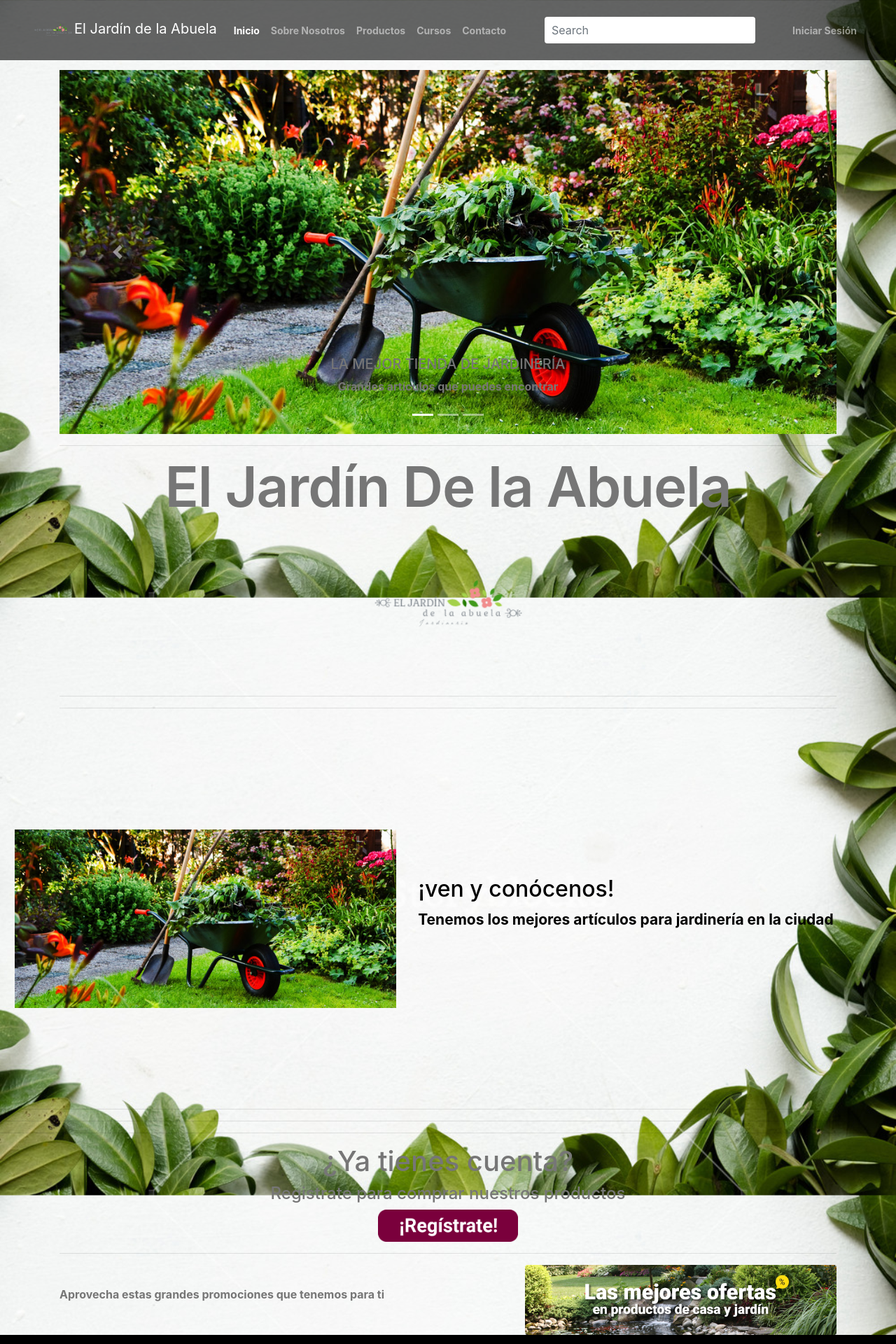
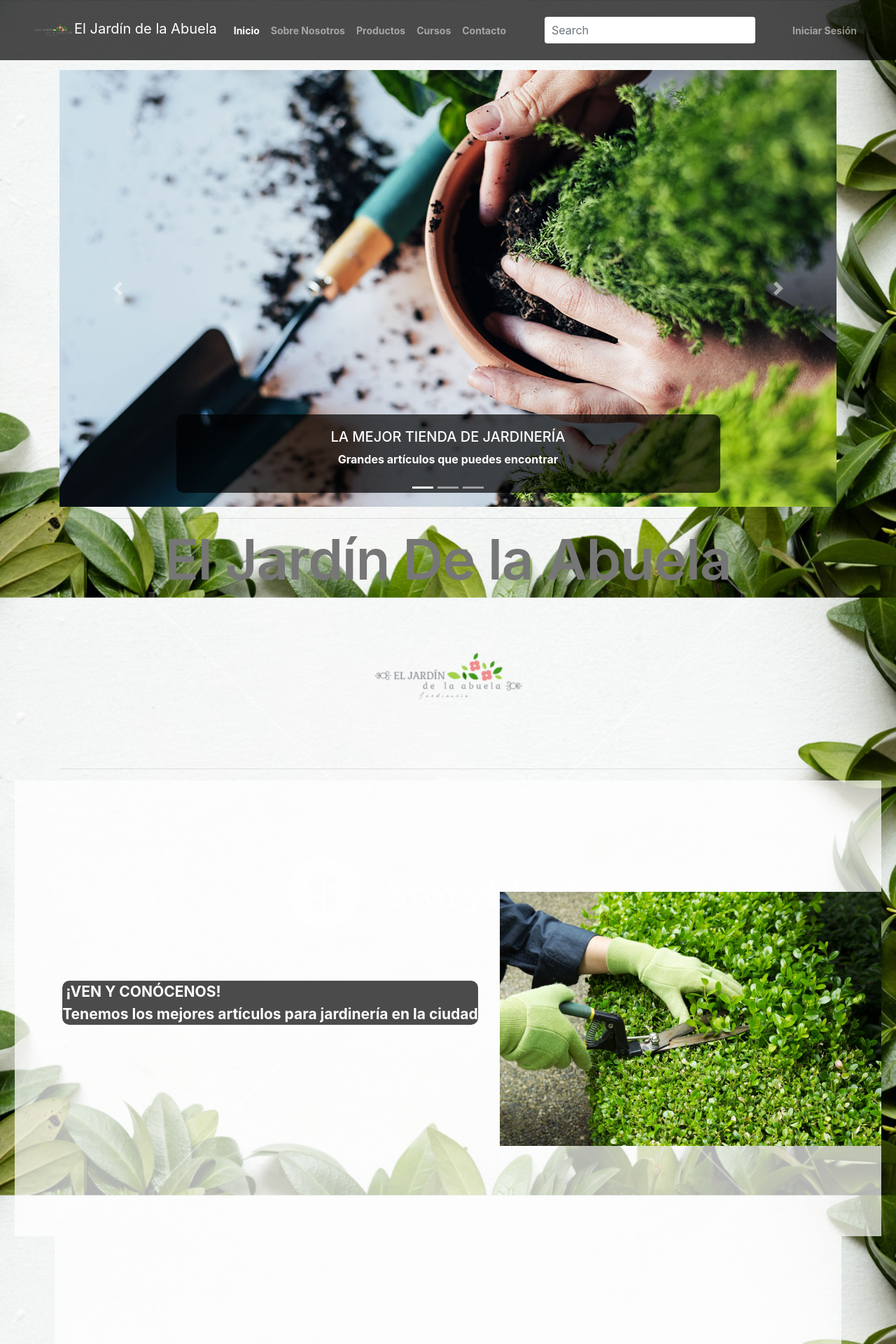
Before and after one commit to sebasio3k/Jardin, a PHP site: page /1_index.html in a window 1280 px wide. Shown: the top 1920 px of the page at 70% size. Run offline with PHP 8.4, Linux system fonts and the light colour scheme.

Commit message:
Se agregó el icono a la pestaña, bien 1(parallax),3,3_2,4(letras,7 login validado, se creo valjs para sustituir a validar.js, documentacion de estilos.css),

```diff
--- a/12_cuenta.html
+++ b/12_cuenta.html
@@ -119,7 +119,7 @@
 	<div class="container pad">
 		<!-- RENGLON -->
 	 	<div class="row justify-content-center">
-			<div class="col-xs-12 align-self-center">
+			<div class="col-sm-12 align-self-center">
 				<!-- Titulo Carrito-->
 				<h1 class="titulo text-center">Mis Inscripciones</h1>
 			</div>
--- a/1_index.html
+++ b/1_index.html
@@ -10,6 +10,8 @@
 	<!-- /Bootstrap -->
 	<!-- hoja de estilos2 para barra busqueda -->
 	<link rel="stylesheet" href=".\CSS\estilos2.css">
+	<!-- ICONO EN LA PESTAÑA -->
+	<link rel="shortcur icon" href=".\img\icon.png">
 
 </head>
 <body class="mibody">
@@ -99,12 +101,10 @@
 			</div>
 		</div>
 	</header>
-
 	<!-- MAIN -->
 	<div class="container">
 		<!-- Carrousel -->
 		<div class="bd-example pad">
-
 		<!-- <input type="search" placeholder="Buscar . . ." id="inputBusqueda"> -->
 			<div id="carouselExampleCaptions" class="carousel slide" data-ride="carousel">
 			    <ol class="carousel-indicators">
@@ -114,10 +114,10 @@
 			    </ol>
 			    <div class="carousel-inner">
 			    	<div class="carousel-item active">
-			        	<img src="./img/b2.jpg" class="d-block w-100" alt="...">
-			        	<div class="carousel-caption d-none d-md-block">
-			          		<h5>LA MEJOR TIENDA DE JARDINERÍA</h5>
-			          		<p>Grandes art&iacute;culos que puedes encontrar</p>
+			        	<img src="./img/c6.jpg" class="d-block w-100" alt="...">
+			        	<div class="carousel-caption d-none d-md-block blurb">
+			          		<h5 class="w">LA MEJOR TIENDA DE JARDINERÍA</h5>
+			          		<p class="w">Grandes art&iacute;culos que puedes encontrar</p>
 			        	</div>
 			      	</div>
 			      	<div class="carousel-item">
@@ -125,9 +125,9 @@
 			      	</div>
 			      	<div class="carousel-item">
 			        	<img src="./img/3.png" class="d-block w-100" alt="...">
-			        	<div class="carousel-caption d-none d-md-block">
-			          		<h5>APRENDE CON NUESTROS CURSOS</h5>
-			 		         <p>Pre&aacute;rate con los cursos y cuida tu jard&iacute;.</p>
+			        	<div class="carousel-caption d-none d-md-block blurb">
+			          		<h5 class="w">APRENDE CON NUESTROS CURSOS</h5>
+			 		         <p class="w">Pre&aacute;rate con los cursos y cuida tu jard&iacute;n.</p>
 			 	       </div>
 			    	</div>
 			    </div>
@@ -143,8 +143,8 @@
 		</div>
 		<hr>
 	</div>
+	<!-- Titulo -->
 	<div class="container">
-		<!-- Titulo -->
 	 	<div class="row justify-content-center">
 			<div class="col-xs-12 ">
 				<h1 class="titulo text-center">El Jard&iacute;n De la Abuela</h1>
@@ -157,26 +157,29 @@
 			</div>
 		</div>
 		<hr>
-
-		<hr>
 	</div>
+	<!-- IMAGEN PARALLAX -->
 	<div class="container-fluid">
 		<div class="row justify-content-center ">
 			<div class="smallscreen">
-  				<img class="img-fluid" src="./img/b2.jpg">
+  				<img class="img-fluid" src="./img/jard2.jpeg">
   				<!-- <h2 class="b">¡ven y con&oacute;cenos!</h2>
         		<p class="b">Tenemos los mejores artículos para jardinería en la ciudad</p> -->
 			</div>
-			<div class="content right illustration_01 img-fluid">
-        		<br>
-        		<br>
+			<div class="content left illustration_01 img-fluid blurw">
         		<br>
         		<br>
         		<br>
 				<br>
-        		<h2 class="b">¡ven y con&oacute;cenos!</h2>
-        		<p class="b">Tenemos los mejores artículos para jardinería en la ciudad</p>
+        		<br>
+        		<br>
+        		<br>
+				<br>
+        		<p class="blurb">&nbsp;¡VEN Y CONÓCENOS! <br>
+        		Tenemos los mejores artículos para jardinería  en la ciudad</p>
     			<br>
+				<br>
+				<br>
 				<br>
 				<br>
 				<br>
@@ -185,15 +188,98 @@
     		</div>
 		</div>
 	</div>
-		<div class="row" justify-content-center>
+	<!-- IMAGEN PARALLAX -->
+	<div class="container-fluid">
+		<div class="row justify-content-center ">
+			<div class="smallscreen">
+  				<img class="img-fluid" src="./img/4.jpg">
+  				<!-- <h2 class="b">¡ven y con&oacute;cenos!</h2>
+        		<p class="b">Tenemos los mejores artículos para jardinería en la ciudad</p> -->
+			</div>
+			<div class="content right illustration_02 img-fluid blurw">
+        		<br>
+        		<br>
+        		<br>
+				<br>
+        		<br>
+        		<br>
+        		<br>
+				<br>
+        		<p class="blurb">&nbsp;¡CONTAMOS CON SERVICIOS DE JARDINERÍA! <br>
+        		Anímate y pregunta por ellos.</p>
+    			<br>
+				<br>
+				<br>
+				<br>
+				<br>
+				<br>
+				<br>
+				<br>
+    		</div>
+		</div>
+	</div>
+	<!-- IMAGEN PARALLAX -->
+	<div class="container-fluid">
+		<div class="row justify-content-center ">
+			<div class="smallscreen">
+  				<img class="img-fluid" src="./img/c3.jpg">
+  				<!-- <h2 class="b">¡ven y con&oacute;cenos!</h2>
+        		<p class="b">Tenemos los mejores artículos para jardinería en la ciudad</p> -->
+			</div>
+			<div class="content right illustration_03 img-fluid blurw">
+        		<br>
+        		<br>
+        		<br>
+				<br>
+        		<br>
+        		<br>
+        		<br>
+				<br>
+        		<p class="blurb">&nbsp;¡TÚ TAMBIÉN PUEDES HACERLO! <br>
+        		Convertir tu jardín en un maravilloso lugar de tu hogar.</p>
+    			<br>
+				<br>
+				<br>
+				<br>
+				<br>
+				<br>
+				<br>
+				<br>
+    		</div>
+		</div>
+	</div>
+	<!-- IMAGEN PARALLAX -->
+	<div class="container-fluid">
+		<div class="row justify-content-center ">
+			<div class="smallscreen">
+  				<img class="img-fluid" src="./img/b2.jpg">
+  				<!-- <h2 class="b">¡ven y con&oacute;cenos!</h2>
+        		<p class="b">Tenemos los mejores artículos para jardinería en la ciudad</p> -->
+			</div>
+			<div class="content left illustration_04 img-fluid blurw">
+        		<br>
+        		<br>
+        		<br>
+				<br>
+        		<br>
+        		<br>
+        		<br>
+				<br>
+        		<p class="blurb">&nbsp;¡Aprovecha nuestras promociones! <br>
+        		y adquiere grandes productos sólo para ti y tu hogar.</p>
+    			<br>
+				<br>
+				<br>
+				<br>
+				<br>
+				<br>
+				<br>
+				<br>
+    		</div>
+		</div>
+	</div>
 
-		</div>
-		<hr>
-
-		<hr>
-		<hr>
-
-
+<hr>
 	<div class="container">
 		<!-- Centro -->
 		<div class="row justify-content-center">
@@ -212,14 +298,14 @@
 			</div>
 		</div>
 		<hr>
-		<div class="row align-items-center">
+		<!-- <div class="row align-items-center">
 			<div class="col-xs-12 col-sm-6 col-md-7">
 				<p>Aprovecha estas grandes promociones que tenemos para ti</p>
 			</div>
 			<div class="col-xs-12 col-sm-6 col-md-5">
 				<img src=".\img\b4.png" class="img-fluid" alt="Responsive image" width="500" height="137">
 			</div>
-		</div>
+		</div>	 -->
 	</div>
 	<!-- FOOTER -->
 	<footer class="mifooter">
--- a/CSS/estilos.css
+++ b/CSS/estilos.css
@@ -1,9 +1,20 @@
+/*PADDING----------------------------------------------------------------------------------------------------*/
 /*Eliminamos los margenes y paddings que agrega el navegador por defecto*/
 * {
   padding: 0;
   margin: 0;
 }
 
+.pad{
+  padding-top: 100px;
+}
+
+.pad2{
+  padding-top: 85px;
+
+}
+
+/*BODY-----------------------------------------------------------------------------------------------------------*/
 .mibody {
 	background-image: url("./w.jpg");
 	background-attachment: fixed;
@@ -20,6 +31,10 @@
 	text-decoration-color: #000000;
 }
 
+.colorbg {
+  background: rgba(0,0,0,0.1);
+}
+
 /*para la barra de busqueda-----------------------------------------------------------*/
 
 
@@ -28,6 +43,7 @@
 /*--------------------------------------------------------------------------------*/
 
 
+/*TEXTO---------------------------------------------------------------------------------------------------------*/
 /*Agregamos margenes inferiores a los parrafos*/
 p {
   margin-bottom: 20px;
@@ -47,9 +63,6 @@ p {
 .b{
 	 color: #000000;
 }
-.textcolorb{
-	 color: #000000;
-}
 
 .bgblanco{
 	background-color: #ffffff;
@@ -67,14 +80,27 @@ p {
 	text-align: center;
 }
 
-.pad{
-	padding-top: 100px;
+
+/*.trans {
+  opacity: 0.5;
+}*/
+
+.blurb{
+  background: rgba(0,0,0,0.7);
+  color: #FFFFFF;
+  border-radius: 10px 10px 10px 10px;
+  -moz-border-radius: 10px 10px 10px 10px;
+  -webkit-border-radius: 10px 10px 10px 10px;
+  border: 0px solid #000000;
 }
 
-.pad2{
-	padding-top: 85px;
+.blurw{
+  background: rgba(255,255,255,0.7);
+  color: #000000;
+}
 
-}
+
+/*BARRA DE NAVEGACION----------------------------------------------------------------------------------------------*/
 
 ul {
 	/*text-align: justify;*/
@@ -106,12 +132,9 @@ a{
 	color:  #2e86c1 ;
 }
 
-.colorbg {
-	background: rgba(0,0,0,0.7);
-}
 
 header {
-  background: rgba(0,0,0,0.6);
+  background: rgba(0,0,0,0.7);
   width: 100%;
   position: fixed;
   z-index: 100;
@@ -156,7 +179,10 @@ nav ul li a {
 
 /*evento hover para cambiar fondo cuando se pase el mouse sobre elemento*/
 nav ul li:hover {
-  background: #3ead47;
+  background: rgba(255,217,142,0.8);
+ /* background: #ebefd0;*/
+
+  /*#3ead47*/
 }
 
 .contenido {
@@ -171,7 +197,7 @@ nav ul li:hover {
 
 /* */
 
-/* Carrusel */
+/* Carrusel----------------------------------------------------------------------------------------------------- */
 .slider{
 	width: 95%;
 	margin: auto;
@@ -210,6 +236,9 @@ nav ul li:hover {
 	100% {margin-left: -300%}
 }
 
+
+/*TABLAS-------------------------------------------------------------------------------------------------------*/
+
 .tablaUser tr:nth-child(odd) {
     background-color:#f2f2f2;
 }
@@ -232,9 +261,7 @@ nav ul li:hover {
 }
 
 
-/*SCENE--------------------------------------------------------------------*/
-
-/**/
+/*IMAGEN PARALLAX-----------------------------------------------------------------------------------------*/
 
 /*PARALLAX*/
 
@@ -251,11 +278,54 @@ nav ul li:hover {
   background-position: 0 50%;
 }
 
+.right2 {
+  padding: 1.618em 6.472em 3.236em 111%;
+  background-position: 0 50%;
+}
+
+/*IMAGENES A PONER*/
 .illustration_01 {
   /*background-color: #FFFFFF;*/
+  background-image: url("../img/jard2.jpeg");
+}
+
+.illustration_02 {
+  background-image: url("../img/4.jpg");
+}
+
+.illustration_03 {
+  background-image: url("../img/c3.jpg");
+}
+
+.illustration_04 {
   background-image: url("../img/b2.jpg");
 }
 
+.illustration_05 {
+  background-image: url("../img/b5.jpg");
+}
+
+.illustration_06 {
+  background-image: url("../img/jard1.jpg");
+}
+
+.caption1 {
+  position: absolute;
+  right: 15%;
+  left: 15%;
+  z-index: 10;
+  padding-top: 20px;
+  padding-bottom: 20px;
+  color: #fff;
+  text-align: center;
+  bottom: -85%;
+}
+
+.illustration_0 {
+  background-image: url("../img/.png .jpg");
+}
+
+/*Para hacerlo responsive*/
 .smallscreen {
   display: none;
 }
@@ -338,5 +408,4 @@ nav ul li:hover {
   }
 }
 
-
 /**/
--- a/JS/buscador.js
+++ b/JS/buscador.js
@@ -11,7 +11,7 @@ $("#inputBusqueda").keyup(function(){
 	if ($("#inputBusqueda").val() == ""){
 		$("header").css({
 			"height": "auto",
-			"background": "rgba(0,0,0,0.6)"
+			"background": "rgba(0,0,0,0.7)"
 		})
 
 		$("#search").hide()
@@ -27,7 +27,7 @@ $("#inputBusqueda").keyup(function(){
 function foco(){
 	$("header").css({
 			"height": "auto",
-			"background": "rgba(0,0,0,0.6)"
+			"background": "rgba(0,0,0,0.7)"
 		})
 
 		$("#search").hide()
```
Also changed, not shown: 3_nosotros.html (+42 -9 lines), 3_nosotros2.html (+39 -8 lines), 4_productos.html (+26 -24 lines), 5_cursos.html (+24 -22 lines), 7_login_signin.html (+54 -12 lines), JS/val.js (added, +36 -0 lines), img/icon.png (added).
